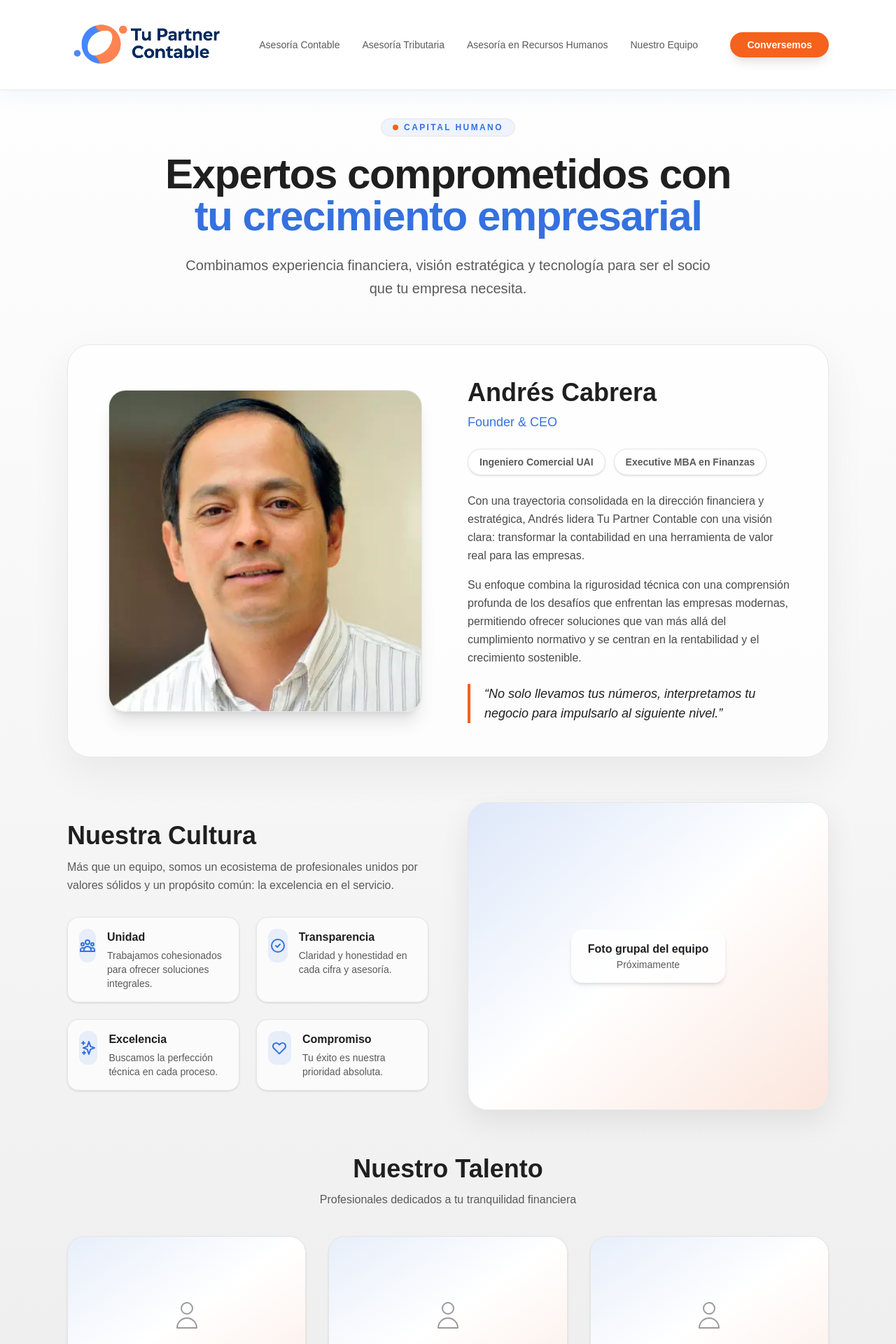
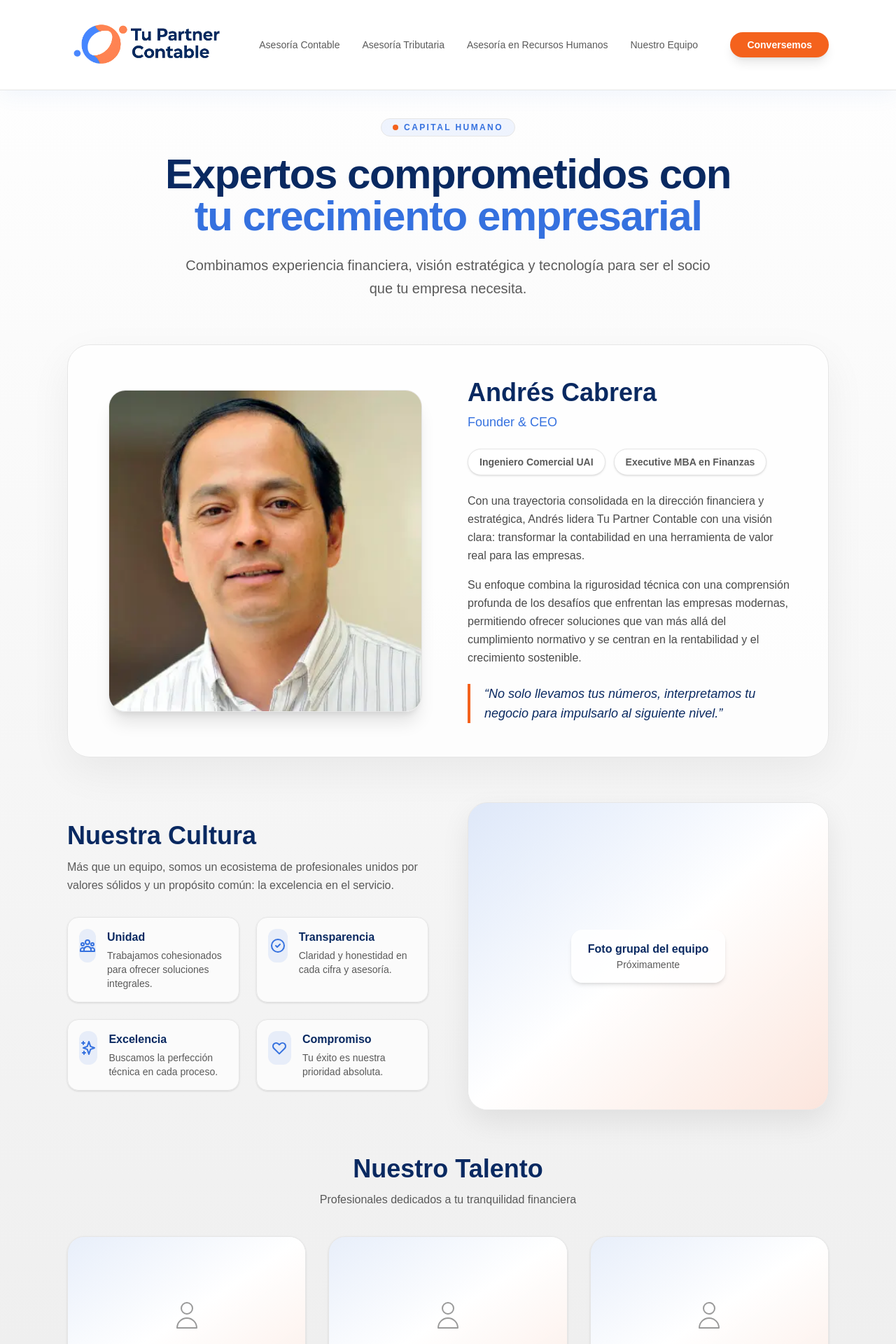
Before and after one commit to Dxeg0o/tupartnercontable, a Next.js app in the folder my-app/: page /nuestro-equipo in a window 1280 px wide. Shown: the top 1920 px of the page at 70% size. Built offline with nearby package versions, Linux system fonts and the light colour scheme.

Commit message:
text color

```diff
--- a/my-app/src/app/components/ContactSection.tsx
+++ b/my-app/src/app/components/ContactSection.tsx
@@ -49,7 +49,7 @@ export function ContactSection() {
             <dl className="mt-8 space-y-6 text-sm text-[#5A5A5A]">
               {contactDetails.map((detail) => (
                 <div key={detail.label} className="border-l-2 border-[#E6E6E6] pl-4">
-                  <dt className="font-medium uppercase tracking-wide text-[#1F1F1F]">
+                  <dt className="font-medium uppercase tracking-wide text-[#092961]">
                     {detail.label}
                   </dt>
                   {detail.href ? (
@@ -62,7 +62,7 @@ export function ContactSection() {
                       </a>
                     </dd>
                   ) : (
-                    <dd className="text-base font-semibold text-[#1F1F1F]">{detail.value}</dd>
+                    <dd className="text-base font-semibold text-[#092961]">{detail.value}</dd>
                   )}
                 </div>
               ))}
--- a/my-app/src/app/components/ModalidadesSection.tsx
+++ b/my-app/src/app/components/ModalidadesSection.tsx
@@ -43,7 +43,7 @@ export function ModalidadesSection({ serviceModes }: ModalidadesSectionProps) {
             <p className="text-xs font-semibold uppercase tracking-wide text-[#5A5A5A]">
               Satisfacción promedio
             </p>
-            <p className="mt-2 text-2xl font-bold text-[#1F1F1F]">98.9%</p>
+            <p className="mt-2 text-2xl font-bold text-[#092961]">98.9%</p>
             <p className="mt-1 text-xs text-[#5A5A5A]">
               Clientes nos recomiendan por la flexibilidad del servicio.
             </p>
@@ -96,7 +96,7 @@ export function ModalidadesSection({ serviceModes }: ModalidadesSectionProps) {
               </div>
               <div className="space-y-3">
                 <div className="space-y-1">
-                  <h3 className="text-xl font-semibold text-[#1F1F1F]">
+                  <h3 className="text-xl font-semibold text-[#092961]">
                     {mode.title}
                   </h3>
                   <p className="text-sm leading-relaxed text-[#5A5A5A]">
--- a/my-app/src/app/components/Navigation.tsx
+++ b/my-app/src/app/components/Navigation.tsx
@@ -30,7 +30,7 @@ export function Navigation({ navigation }: NavigationProps) {
   return (
     <header className="sticky top-0 z-50 w-full border-b border-[#E6E6E6] bg-white/90 shadow-[0_4px_30px_rgba(53,113,223,0.08)] backdrop-blur-xl">
       <div className="mx-auto flex max-w-6xl items-center justify-between px-6 py-4 lg:px-8">
-        <Link href="/" className="flex items-center text-[#1F1F1F] transition-colors hover:text-[#3571DF] my-4">
+        <Link href="/" className="flex items-center text-[#092961] transition-colors hover:text-[#3571DF] my-4">
           <Image
             src="/completo.png"
             alt="Tu Partner Contable logo"
@@ -63,7 +63,7 @@ export function Navigation({ navigation }: NavigationProps) {
           </Link>
           <button
             onClick={toggleMenu}
-            className="inline-flex h-11 w-11 items-center justify-center rounded-full border border-[#E6E6E6] text-[#1F1F1F] transition-colors hover:bg-[#3571DF]/10 hover:text-[#3571DF] focus-visible:outline-none focus-visible:ring-2 focus-visible:ring-[#3571DF] lg:hidden"
+            className="inline-flex h-11 w-11 items-center justify-center rounded-full border border-[#E6E6E6] text-[#092961] transition-colors hover:bg-[#3571DF]/10 hover:text-[#3571DF] focus-visible:outline-none focus-visible:ring-2 focus-visible:ring-[#3571DF] lg:hidden"
             aria-label={isMenuOpen ? "Cerrar menú" : "Abrir menú"}
             aria-expanded={isMenuOpen}
             aria-controls="mobile-navigation"
@@ -110,7 +110,7 @@ export function Navigation({ navigation }: NavigationProps) {
             : "pointer-events-none scale-95 opacity-0 translate-y-2"
         }`}
       >
-        <nav className="flex flex-col divide-y divide-[#F0F0F0] p-4 text-base font-medium text-[#1F1F1F]">
+        <nav className="flex flex-col divide-y divide-[#F0F0F0] p-4 text-base font-medium text-[#092961]">
           {navigation.map((item) => (
             <Link
               key={item.label}
--- a/my-app/src/app/components/ServicesSection.tsx
+++ b/my-app/src/app/components/ServicesSection.tsx
@@ -57,7 +57,7 @@ export function ServicesSection({ services }: ServicesSectionProps) {
               </svg>
             </div>
             <div className="space-y-3">
-              <h3 className="text-xl font-semibold text-[#1F1F1F]">{service.label}</h3>
+              <h3 className="text-xl font-semibold text-[#092961]">{service.label}</h3>
               <p className="text-sm leading-relaxed text-[#5A5A5A]">{service.description}</p>
             </div>
             <ul className="flex flex-col gap-2 text-sm text-[#5A5A5A]">
--- a/my-app/src/app/components/TestimonialsCarousel.tsx
+++ b/my-app/src/app/components/TestimonialsCarousel.tsx
@@ -103,7 +103,7 @@ export function TestimonialsCarousel() {
                 “{activeTestimonial.quote}”
               </p>
               <footer className="space-y-1">
-                <p className="text-base font-semibold text-[#1F1F1F]">
+                <p className="text-base font-semibold text-[#092961]">
                   {activeTestimonial.author}
                 </p>
                 <p className="text-sm text-[#5A5A5A]">{activeTestimonial.role}</p>
--- a/my-app/src/app/components/service/BenefitsGrid.tsx
+++ b/my-app/src/app/components/service/BenefitsGrid.tsx
@@ -30,7 +30,7 @@ export function BenefitsGrid({ title, subtitle, description, benefits }: Benefit
             <div className="flex h-12 w-12 items-center justify-center rounded-2xl bg-[#6A9AFA1A] text-[#3571DF] ring-1 ring-[#6A9AFA]">
               {benefit.icon}
             </div>
-            <h3 className="mt-4 text-lg font-semibold text-[#1F1F1F]">{benefit.title}</h3>
+            <h3 className="mt-4 text-lg font-semibold text-[#092961]">{benefit.title}</h3>
             <p className="mt-3 text-sm text-[#5A5A5A]">{benefit.description}</p>
           </article>
         ))}
--- a/my-app/src/app/components/service/InsightGrid.tsx
+++ b/my-app/src/app/components/service/InsightGrid.tsx
@@ -17,7 +17,7 @@ export function InsightGrid({ insights }: InsightGridProps) {
           className="rounded-2xl border border-[#E6E6E6] bg-white/90 p-6 shadow-lg shadow-[0_12px_30px_rgba(53,113,223,0.12)]"
         >
           <p className="text-xs font-semibold uppercase tracking-[0.3em] text-[#3571DF]">{insight.label}</p>
-          <h3 className="mt-3 text-lg font-semibold text-[#1F1F1F]">{insight.title}</h3>
+          <h3 className="mt-3 text-lg font-semibold text-[#092961]">{insight.title}</h3>
           <p className="mt-3 text-sm text-[#5A5A5A]">{insight.description}</p>
         </article>
       ))}
--- a/my-app/src/app/components/service/ServiceAccordion.tsx
+++ b/my-app/src/app/components/service/ServiceAccordion.tsx
@@ -64,7 +64,7 @@ export function ServiceAccordion({
               >
                 <div className="space-y-1">
                   <p className="text-xs font-semibold uppercase tracking-[0.2em] text-[#3571DF]">{category.title}</p>
-                  <p className="text-base font-semibold text-[#1F1F1F] lg:text-lg">{category.intro}</p>
+                  <p className="text-base font-semibold text-[#092961] lg:text-lg">{category.intro}</p>
                 </div>
                 <span
                   className={`flex h-10 w-10 flex-none items-center justify-center rounded-full border border-[#E6E6E6] bg-white text-[#3571DF] shadow-sm transition-transform duration-300 ${
--- a/my-app/src/app/globals.css
+++ b/my-app/src/app/globals.css
@@ -14,7 +14,7 @@
 
 @media (prefers-color-scheme: dark) {
   :root {
-    --background: #1f1f1f;
+    --background: #092961;
     --foreground: #ffffff;
   }
 }
--- a/my-app/src/app/nuestro-equipo/page.tsx
+++ b/my-app/src/app/nuestro-equipo/page.tsx
@@ -20,7 +20,7 @@ export default function NuestroEquipo() {
             <span className="h-2 w-2 rounded-full bg-[#F4621D]" />
             Capital Humano
           </div>
-          <h1 className="text-4xl font-bold tracking-tight text-[#1F1F1F] sm:text-5xl lg:text-6xl">
+          <h1 className="text-4xl font-bold tracking-tight text-[#092961] sm:text-5xl lg:text-6xl">
             Expertos comprometidos con
             <br className="hidden lg:block" />
             <span className="text-[#3571DF]">tu crecimiento empresarial</span>
@@ -44,7 +44,7 @@ export default function NuestroEquipo() {
             </div>
             <div className="space-y-6">
               <div className="space-y-2">
-                <h2 className="text-3xl font-bold text-[#1F1F1F] lg:text-4xl">Andrés Cabrera</h2>
+                <h2 className="text-3xl font-bold text-[#092961] lg:text-4xl">Andrés Cabrera</h2>
                 <p className="text-lg font-medium text-[#3571DF]">Founder & CEO</p>
               </div>
 
@@ -67,7 +67,7 @@ export default function NuestroEquipo() {
               </div>
 
               <div className="inline-block border-l-4 border-[#F4621D] pl-5">
-                <p className="text-lg font-medium italic text-[#1F1F1F]">
+                <p className="text-lg font-medium italic text-[#092961]">
                   &ldquo;No solo llevamos tus números, interpretamos tu negocio para impulsarlo al siguiente nivel.&rdquo;
                 </p>
               </div>
@@ -79,7 +79,7 @@ export default function NuestroEquipo() {
         <section className="grid items-center gap-12 lg:grid-cols-2 lg:gap-14">
           <div className="space-y-8">
             <div className="space-y-3">
-              <h2 className="text-3xl font-bold text-[#1F1F1F] lg:text-4xl">Nuestra Cultura</h2>
+              <h2 className="text-3xl font-bold text-[#092961] lg:text-4xl">Nuestra Cultura</h2>
               <p className="leading-relaxed text-[#5A5A5A]">
                 Más que un equipo, somos un ecosistema de profesionales unidos por valores sólidos y un propósito común: la excelencia en el servicio.
               </p>
@@ -129,7 +129,7 @@ export default function NuestroEquipo() {
                     {value.icon}
                   </div>
                   <div>
-                    <h3 className="mb-1 font-bold text-[#1F1F1F]">{value.title}</h3>
+                    <h3 className="mb-1 font-bold text-[#092961]">{value.title}</h3>
                     <p className="text-sm text-[#5A5A5A]">{value.desc}</p>
                   </div>
                 </div>
@@ -140,7 +140,7 @@ export default function NuestroEquipo() {
             <div className="absolute inset-0 bg-gradient-to-br from-[#3571DF]/15 via-white to-[#F4621D]/15" />
             <div className="relative flex h-full items-center justify-center text-center text-[#5A5A5A]">
               <div className="rounded-2xl bg-white/80 px-6 py-4 shadow-md">
-                <span className="text-base font-semibold text-[#1F1F1F]">Foto grupal del equipo</span>
+                <span className="text-base font-semibold text-[#092961]">Foto grupal del equipo</span>
                 <p className="text-sm text-[#5A5A5A]">Próximamente</p>
               </div>
             </div>
@@ -151,7 +151,7 @@ export default function NuestroEquipo() {
         {/* Team Grid Section */}
         <section className="space-y-10">
           <div className="text-center space-y-3">
-            <h2 className="text-3xl font-bold text-[#1F1F1F] lg:text-4xl">Nuestro Talento</h2>
+            <h2 className="text-3xl font-bold text-[#092961] lg:text-4xl">Nuestro Talento</h2>
             <p className="text-[#5A5A5A]">Profesionales dedicados a tu tranquilidad financiera</p>
           </div>
 
@@ -170,7 +170,7 @@ export default function NuestroEquipo() {
                 </div>
                 <div className="space-y-3 px-7 py-6">
                   <div className="space-y-1">
-                    <h3 className="text-lg font-bold text-[#1F1F1F]">Nombre Apellido</h3>
+                    <h3 className="text-lg font-bold text-[#092961]">Nombre Apellido</h3>
                     <p className="text-sm font-semibold text-[#3571DF]">Cargo / Especialidad</p>
                   </div>
                   <p className="text-sm leading-relaxed text-[#5A5A5A]">
```
Also changed, not shown: my-app/src/app/components/HeroSection.tsx (+5 -5 lines).
